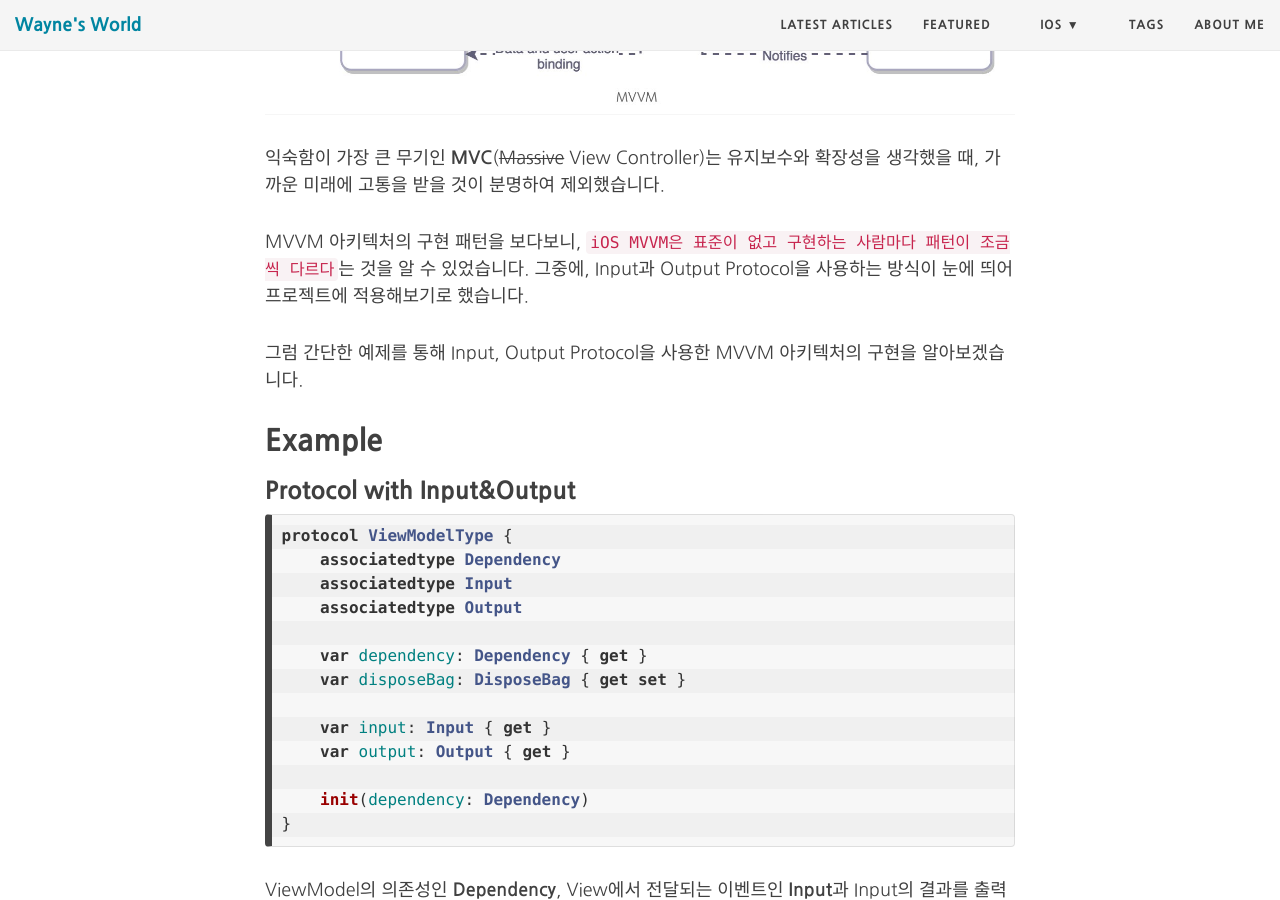
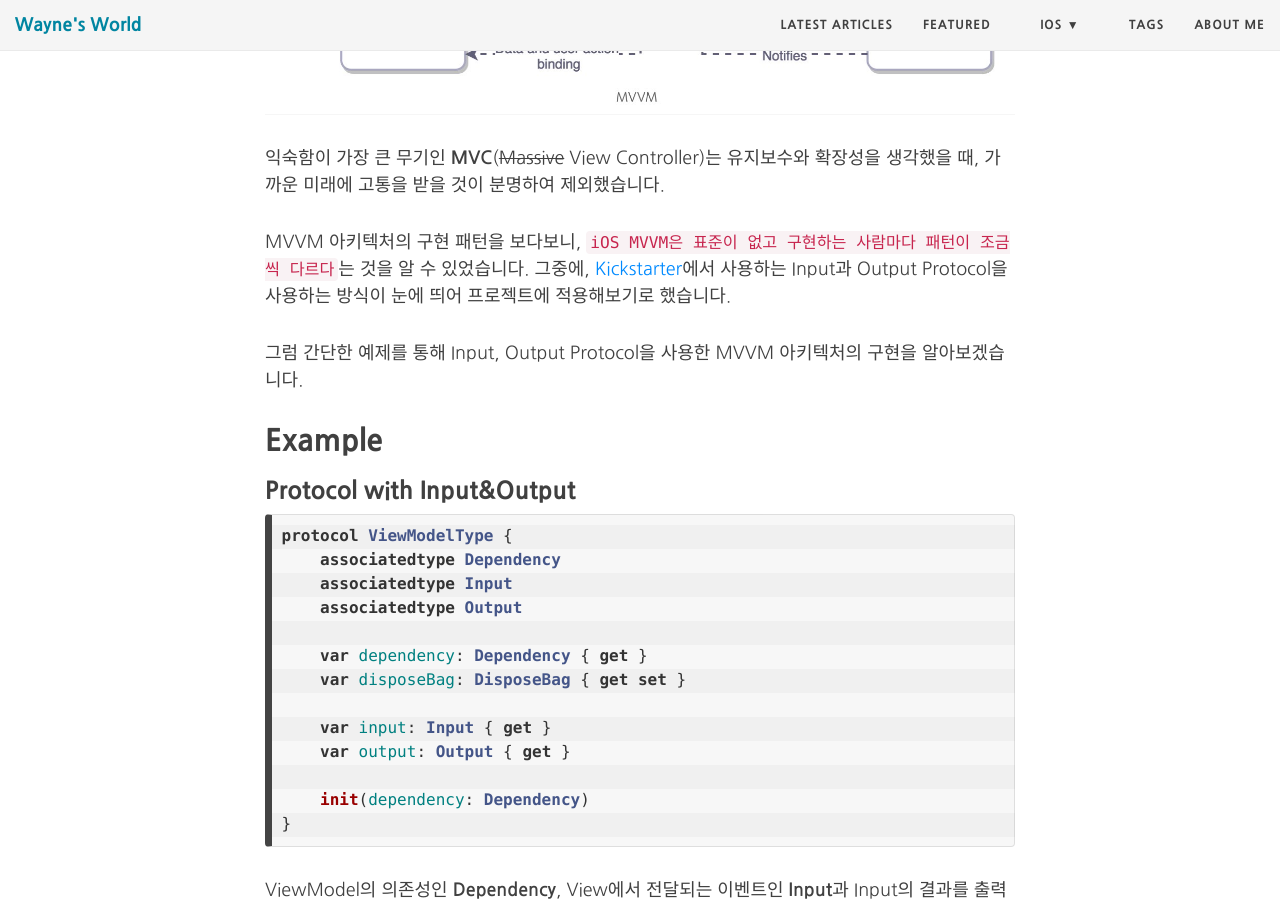
Before and after one commit to Mildwhale/mildwhale.github.io, a Jekyll site: the page built from _posts/2020-04-16-mvvm-with-input-output.md, in a window 1280 px wide and 900 px high, scrolled down 614 px. Built offline with Jekyll 4.4.1, drawn with Linux system fonts in a browser that asks for light colours; nearby versions of some CDN libraries; comment, search, counter and statistics services are not loaded.

Commit message:
킥스타터 내용 추가

```diff
--- a/_posts/2020-04-16-mvvm-with-input-output.md
+++ b/_posts/2020-04-16-mvvm-with-input-output.md
@@ -14,7 +14,7 @@ tags: [iOS, RxSwift, MVVM]
 
 익숙함이 가장 큰 무기인 **MVC**(~~Massive~~ View Controller)는 유지보수와 확장성을 생각했을 때, 가까운 미래에 고통을 받을 것이 분명하여 제외했습니다.
 
-MVVM 아키텍처의 구현 패턴을 보다보니, `iOS MVVM은 표준이 없고 구현하는 사람마다 패턴이 조금씩 다르다`는 것을 알 수 있었습니다. 그중에, Input과 Output Protocol을 사용하는 방식이 눈에 띄어 프로젝트에 적용해보기로 했습니다.
+MVVM 아키텍처의 구현 패턴을 보다보니, `iOS MVVM은 표준이 없고 구현하는 사람마다 패턴이 조금씩 다르다`는 것을 알 수 있었습니다. 그중에, [Kickstarter](https://github.com/kickstarter/ios-oss)에서 사용하는 Input과 Output Protocol을 사용하는 방식이 눈에 띄어 프로젝트에 적용해보기로 했습니다.
 
 그럼 간단한 예제를 통해 Input, Output Protocol을 사용한 MVVM 아키텍처의 구현을 알아보겠습니다.
 
```
